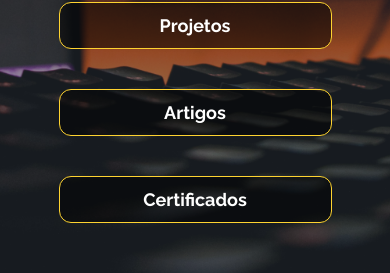
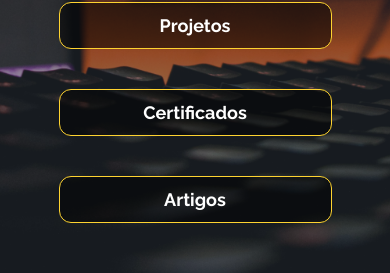
Before and after one commit to PedroHenrique004/Meu-portifolio, a React (Create React App) app: page / in a window 390 px wide. Shown: the part 438-711 px from the top of the page. Built offline with nearby package versions, Linux system fonts and the light colour scheme.

Commit message:
Ajustando a responsividade

```diff
--- a/src/Pages/Home/index.tsx
+++ b/src/Pages/Home/index.tsx
@@ -76,8 +76,8 @@ const Home = () => {
                     <Button data-aos="zoom-in" onMouseOver={() => setNumeroBotao(1)} onMouseLeave={() => setNumeroBotao(0)} onClick={() => navigate('/aboutMe')}>Apresentação</Button>
                     <Button data-aos="zoom-in" onMouseOver={() => setNumeroBotao(2)} onMouseLeave={() => setNumeroBotao(0)} onClick={() => navigate('/habilidades')}>Habilidades</Button>
                     <Button data-aos="zoom-in" onMouseOver={() => setNumeroBotao(3)} onMouseLeave={() => setNumeroBotao(0)} onClick={() => navigate('/projetos')}>Projetos</Button>
-                    <Button data-aos="zoom-in" onMouseOver={() => setNumeroBotao(4)} onMouseLeave={() => setNumeroBotao(0)} onClick={() => navigate('/pensamentos')} >Artigos</Button>
-                    <Button data-aos="zoom-in" onMouseOver={() => setNumeroBotao(5)} onMouseLeave={() => setNumeroBotao(0)} onClick={() => navigate('/certificados')} >Certificados</Button>
+                    <Button data-aos="zoom-in" onMouseOver={() => setNumeroBotao(4)} onMouseLeave={() => setNumeroBotao(0)} onClick={() => navigate('/certificados')} >Certificados</Button>
+                    <Button data-aos="zoom-in" onMouseOver={() => setNumeroBotao(5)} onMouseLeave={() => setNumeroBotao(0)} onClick={() => navigate('/pensamentos')} >Artigos</Button>
                 </ButtonDiv>
 
                 {alteraTexto()}
--- a/src/Pages/Home/styles.ts
+++ b/src/Pages/Home/styles.ts
@@ -92,7 +92,18 @@ export const Images = styled.div`
         gap: 100px;
         justify-content: center;
         align-items: center;
+    }
 
+    @media (min-height: 400px) and (max-height: 750px)  {
+        img {
+            max-width: 100px;
+            max-height: 100px;
+        }
+
+        display: flex;
+        gap: 100px;
+        justify-content: center;
+        align-items: center;
     }
 `
 
@@ -293,4 +304,16 @@ export const ButtonDiv = styled.div`
         text-align: center;
         margin-top: 128px;
     }
+
+    @media (min-height: 400px) and (max-height: 750px) {
+
+        button {
+            max-width: 200px;
+            margin: 32px 16px;
+        }
+        display: block;
+        gap: 16px;
+    }
+
+
 `
```
